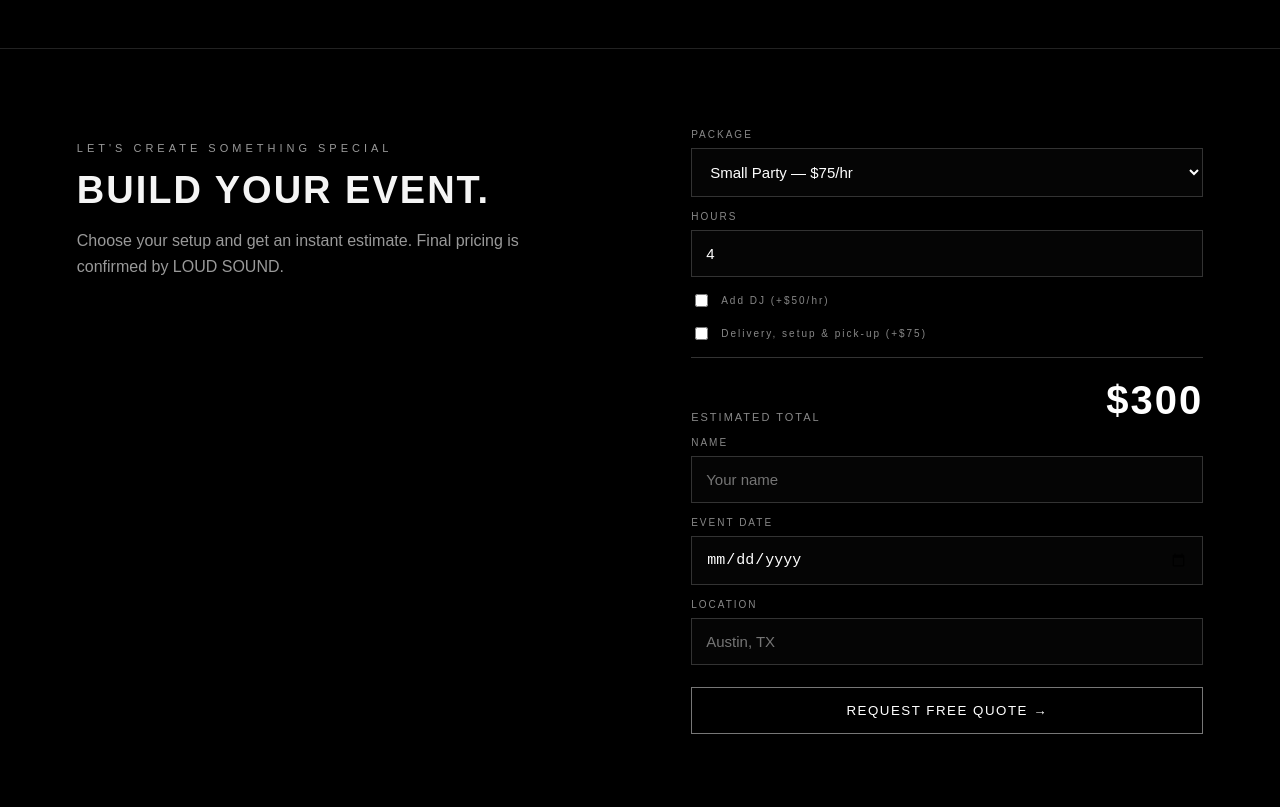
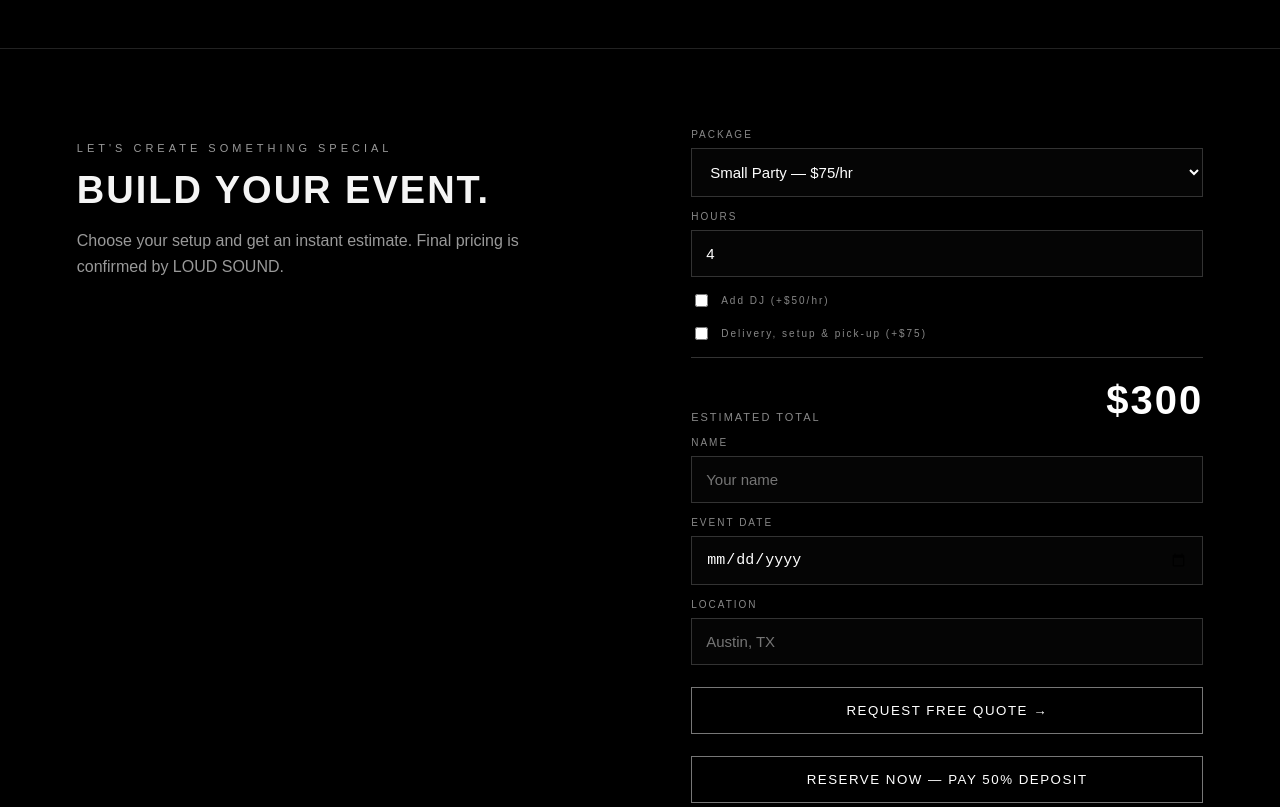
Before and after one commit to bernardolau13-droid/Loud-sound-website, a plain HTML site: page loud-sound-site/index.html in a window 1280 px wide. Shown: the part 2360-3167 px from the top of the page. Drawn offline with Linux system fonts and the light colour scheme.

Commit message:
add stripe deposit button

```diff
--- a/loud-sound-site/index.html
+++ b/loud-sound-site/index.html
@@ -8,5 +8,5 @@
 <article class="featured"><p class="tag">UP TO 120 PEOPLE</p><h3>DJ EVENT PRO</h3><img class="package-photo" src="assets/package-dj-pro.jpg" alt="DJ event sound and lighting system"><div class="price">$140<small>/HR</small></div><ul><li>Full sound system</li><li>Both subwoofers</li><li>Chauvet GigBAR 2 lighting</li></ul><button data-package="140">GET THIS PACKAGE</button></article>
 <article><p class="tag">150+ PEOPLE</p><h3>FULL EVENT EXPERIENCE</h3><img class="package-photo" src="assets/package-full.jpg" alt="Full event sound lighting and projection system"><div class="price">$175<small>/HR</small></div><ul><li>Complete sound system</li><li>Lighting</li><li>150” projector screen</li></ul><button data-package="175">GET THIS PACKAGE</button></article></div><p class="addons">DJ SERVICES <b>+$50/HR</b> &nbsp; · &nbsp; DELIVERY, SETUP & PICK-UP <b>+$75</b> &nbsp; · &nbsp; ASK ABOUT 6+ HOUR / FULL-DAY RATES</p></section>
 <section id="gallery" class="section"><div class="sectionhead"><div><p class="eyebrow">REAL EVENTS. REAL PEOPLE.</p><h2>GALLERY</h2></div></div><div class="gallery"><img src="assets/34409E41-3EBE-449E-A57C-2C82288E6B5F.jpeg"><img src="assets/234F46CE-73BF-428A-83E0-2ACF09E4C75F.jpeg"><img src="assets/3259610C-8F68-4B33-BF5E-3EFCB8B640C1.jpeg"><img src="assets/AB4E45D4-9F2A-445E-8DA5-3A69B4299001.jpeg"></div></section>
-<section id="quote" class="quote"><div><p class="eyebrow">LET'S CREATE SOMETHING SPECIAL</p><h2>BUILD YOUR EVENT.</h2><p>Choose your setup and get an instant estimate. Final pricing is confirmed by LOUD SOUND.</p></div><form id="quoteForm"><label>PACKAGE<select id="package"><option value="75">Small Party — $75/hr</option><option value="110">Party Sound — $110/hr</option><option value="140">DJ Event Pro — $140/hr</option><option value="175">Full Event Experience — $175/hr</option></select></label><label>HOURS<input id="hours" type="number" min="4" value="4"></label><label class="check"><input id="dj" type="checkbox"> Add DJ (+$50/hr)</label><label class="check"><input id="delivery" type="checkbox"> Delivery, setup & pick-up (+$75)</label><div class="total"><span>ESTIMATED TOTAL</span><strong id="total">$300</strong></div><label>NAME<input id="name" required placeholder="Your name"></label><label>EVENT DATE<input id="date" type="date"></label><label>LOCATION<input id="location" placeholder="Austin, TX"></label><button type="submit">REQUEST FREE QUOTE →</button></form></section></main>
+<section id="quote" class="quote"><div><p class="eyebrow">LET'S CREATE SOMETHING SPECIAL</p><h2>BUILD YOUR EVENT.</h2><p>Choose your setup and get an instant estimate. Final pricing is confirmed by LOUD SOUND.</p></div><form id="quoteForm"><label>PACKAGE<select id="package"><option value="75">Small Party — $75/hr</option><option value="110">Party Sound — $110/hr</option><option value="140">DJ Event Pro — $140/hr</option><option value="175">Full Event Experience — $175/hr</option></select></label><label>HOURS<input id="hours" type="number" min="4" value="4"></label><label class="check"><input id="dj" type="checkbox"> Add DJ (+$50/hr)</label><label class="check"><input id="delivery" type="checkbox"> Delivery, setup & pick-up (+$75)</label><div class="total"><span>ESTIMATED TOTAL</span><strong id="total">$300</strong></div><label>NAME<input id="name" required placeholder="Your name"></label><label>EVENT DATE<input id="date" type="date"></label><label>LOCATION<input id="location" placeholder="Austin, TX"></label><button type="submit">REQUEST FREE QUOTE →</button><button type="button" class="btn primary" onclick="startStripeCheckout()">RESERVE NOW — PAY 50% DEPOSIT</button>/form></section></main>
 <footer><img src="assets/E54BDA47-9BDC-4782-9BD8-4FC341D294BD.png"><p>LOUD SOUND · PARTIES & EVENTS<br>AUSTIN, TX + SURROUNDING AREAS<br>956-531-1913</p></footer><script src="script.js"></script></body></html>
```
